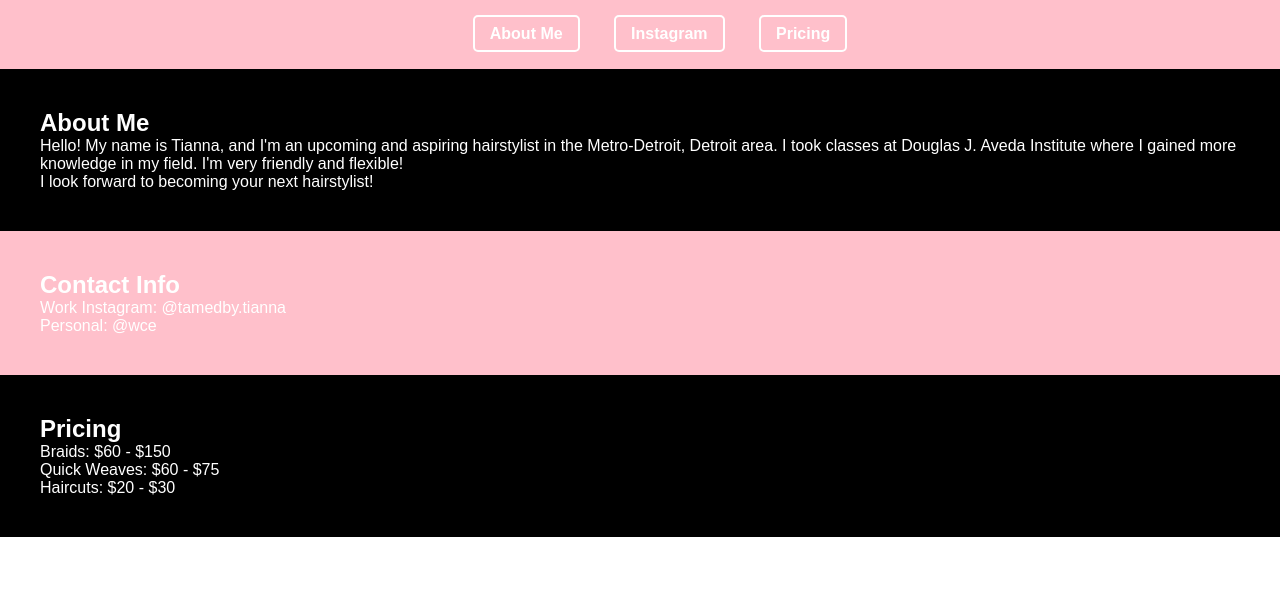
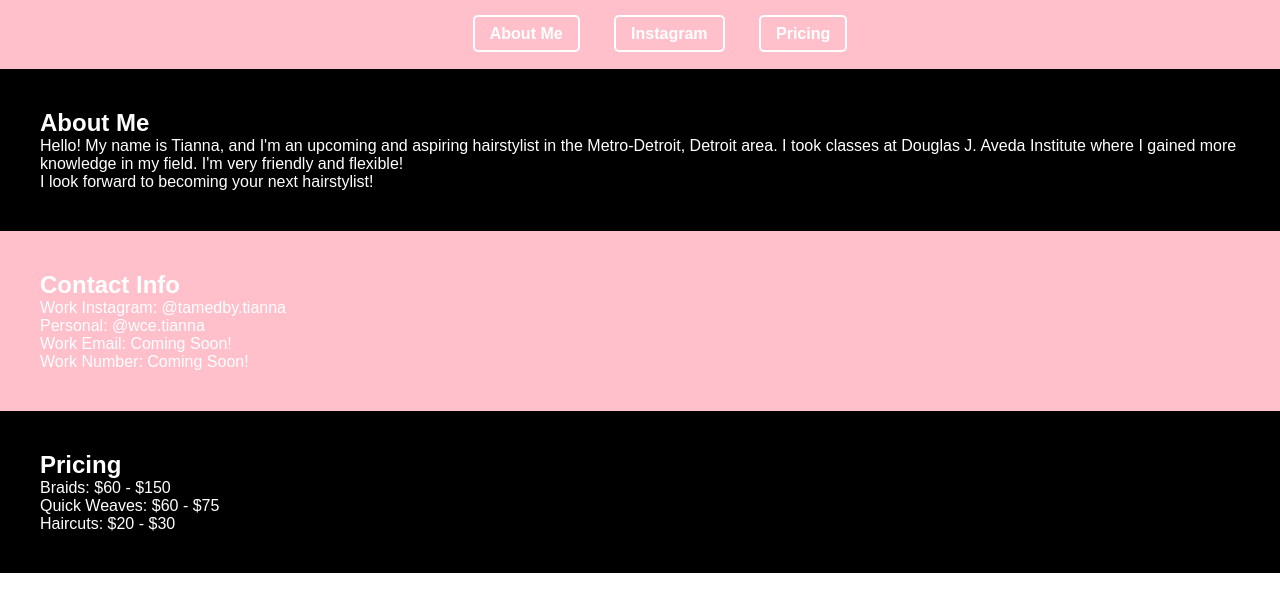
Before and after one commit to turnertianna/home, a plain HTML site: page index.html in a window 1280 px wide. Shown: the part 83-694 px from the top of the page. Drawn offline with Linux system fonts and the light colour scheme.

Commit message:
Update index.html

```diff
--- a/index.html
+++ b/index.html
@@ -25,7 +25,9 @@
     <section id="contact">
         <h2>Contact Info</h2>
         <p>Work Instagram: @tamedby.tianna</p>
-        <p>Personal: @wce</p>
+        <p>Personal: @wce.tianna</p>
+        <p>Work Email: Coming Soon!</p>
+        <p>Work Number: Coming Soon!</p>
     </section>
     <section id="pricing">
         <h2>Pricing</h2>
```
